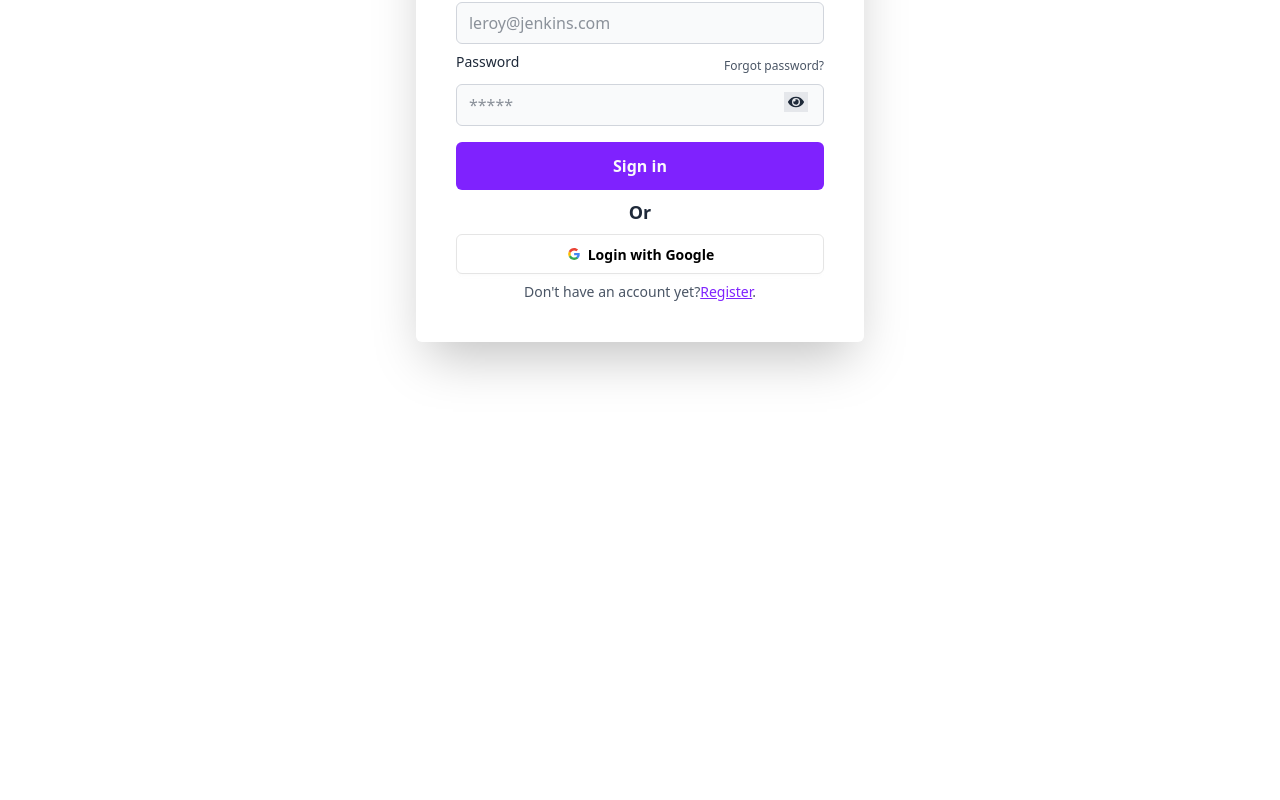
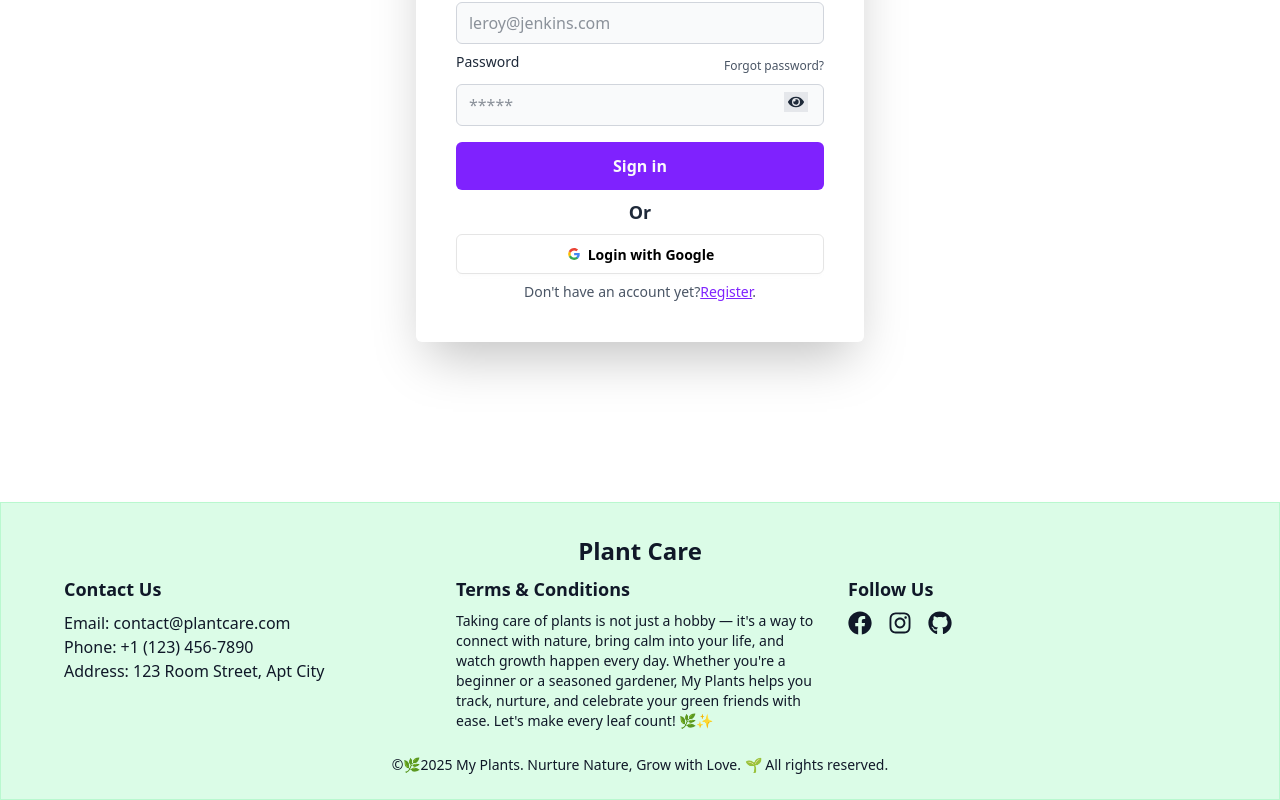
Before and after one commit to atik735/Plant-care-client, a React (Vite) app: page /login in a window 1280 px wide. Shown: the part 295-1095 px from the top of the page. Before the commit the page ends 800 px from the top, so only its background shows below. Built offline with nearby package versions, Linux system fonts and the light colour scheme; no server answers.

Commit message:
footer ok

```diff
--- a/src/Components/Footer.jsx
+++ b/src/Components/Footer.jsx
@@ -1,10 +1,51 @@
 import React from 'react';
+import { FaFacebook, FaInstagram, FaGithub } from "react-icons/fa";
+import { Link } from 'react-router';
 
 const Footer = () => {
     return (
+<footer className="border border-green-200 shadow-md bg-green-100
+ text-gray-900 p-6">
+        <h2 className='text-2xl font-bold text-center my-2'>Plant Care</h2>
+      <div className="max-w-6xl mx-auto grid grid-cols-1 sm:grid-cols-3 gap-6">
+        {/* Contact Details */}
         <div>
+          <h3 className="text-lg font-semibold mb-2">Contact Us</h3>
+          <p>Email: contact@plantcare.com</p>
+          <p>Phone: +1 (123) 456-7890</p>
+          <p>Address: 123 Room Street, Apt City</p>
+        </div>
 
+        {/* Terms & Conditions */}
+        <div>
+          <h3 className="text-lg font-semibold mb-2">Terms & Conditions</h3>
+          <p className="text-sm text-gray-900">
+    Taking care of plants is not just a hobby — it's a way to connect with nature, bring calm into your life, and watch growth happen every day. Whether you're a beginner or a seasoned gardener, My Plants helps you track, nurture, and celebrate your green friends with ease. Let's make every leaf count! 🌿✨
+          </p>
         </div>
+
+        {/* Social Media Links */}
+        <div>
+          <h3 className="text-lg font-semibold mb-2">Follow Us</h3>
+          <div className="flex gap-4 mt-2">
+            <Link to='https://www.facebook.com/ki.korbi.id.diye' target="_blank" rel="noopener noreferrer">
+              <FaFacebook className="text-2xl hover:text-blue-500" />
+            </Link>
+            <Link to='https://www.instagram.com/atik_h35' target="_blank" rel="noopener noreferrer">
+              <FaInstagram className="text-2xl hover:text-pink-500" />
+            </Link>
+            <Link to='https://github.com/atik735' target="_blank" rel="noopener noreferrer">
+              <FaGithub className="text-2xl hover:text-gray-400" />
+            </Link>
+          </div>
+        </div>
+      </div>
+
+      <div className="text-center mt-6 text-sm text-gray-900">
+        &copy;🌿{new Date().getFullYear()} My Plants. Nurture Nature, Grow with Love. 🌱
+All rights reserved.
+      </div>
+    </footer>
     );
 };
 
```
